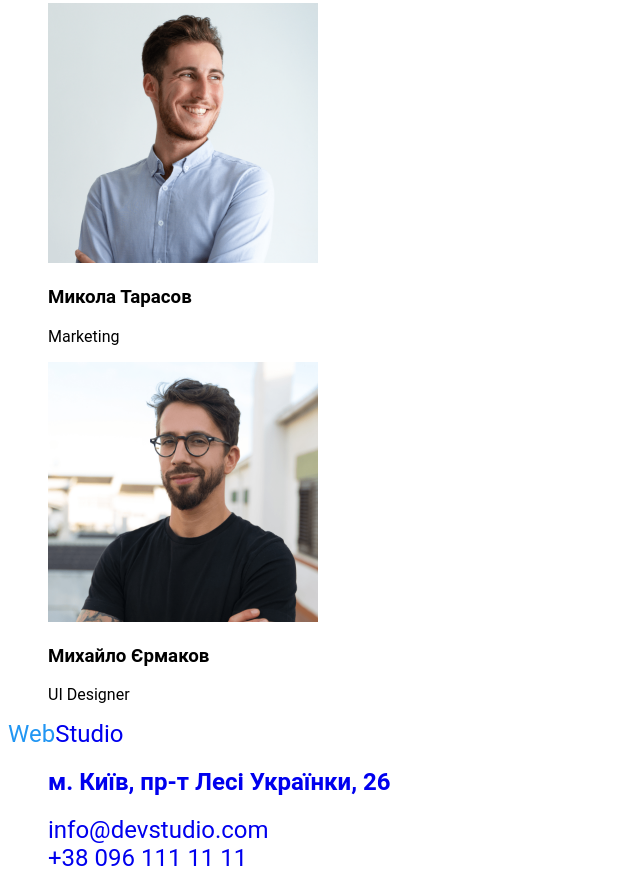
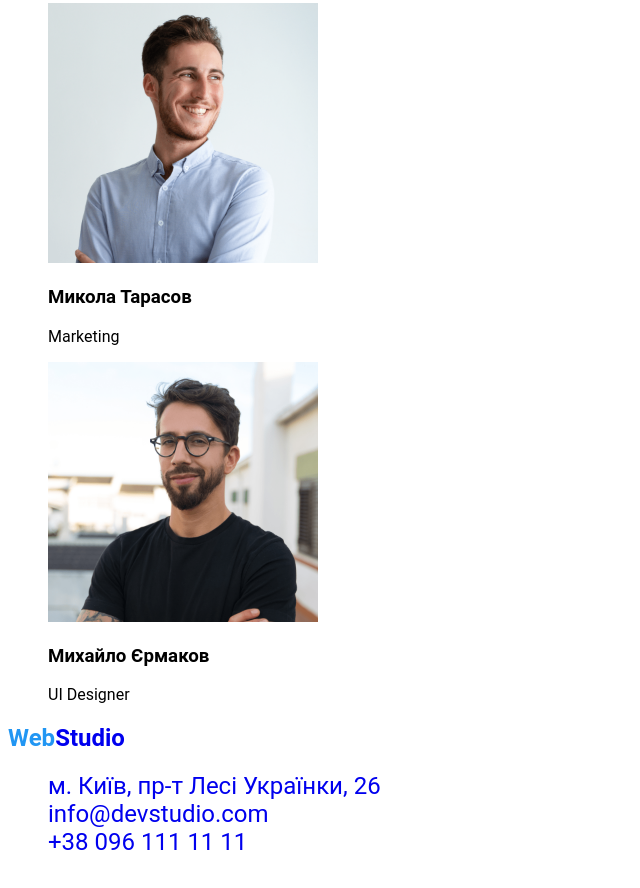
Before and after one commit to mykhail-druz/webstudio, a plain HTML site: page index.html in a window 1280 px wide. Shown: the part 2278-3166 px from the top of the page, without its empty margins (0-640 px from the left). Drawn offline with Linux system fonts and the light colour scheme; a web font is replaced by a local one.

Commit message:
Finished html markup

```diff
--- a/index.html
+++ b/index.html
@@ -96,9 +96,9 @@
         </section>
     </main>
     <footer>
-        <a href="#" lang="en"><span style="color:#2196F3;">Web</span>Studio</a>
+        <h2><a href="#" lang="en"><span style="color:#2196F3;">Web</span>Studio</a></h2>
         <ul>
-            <li><h2><a href="https://goo.gl/maps/vswDE3rQpXhUCeN28" target="_blank">м. Київ, пр-т Лесі Українки, 26</a></h2></li>
+            <li><a href="https://goo.gl/maps/vswDE3rQpXhUCeN28" target="_blank">м. Київ, пр-т Лесі Українки, 26</a></li>
             <li><a href="mailto:info@devstudio.com">info@devstudio.com</a></li>
             <li><a href="tel:+380961111111">+38 096 111 11 11</a></li>
         </ul>
```
